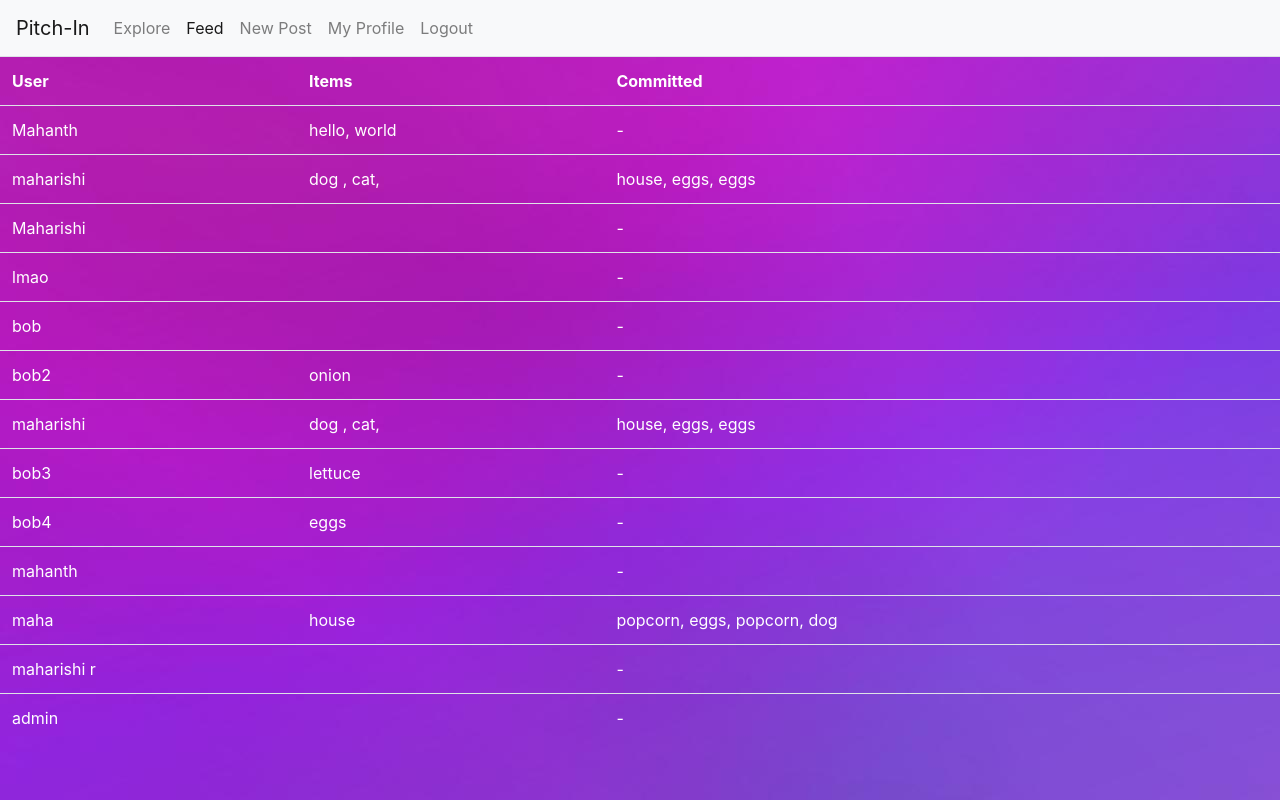
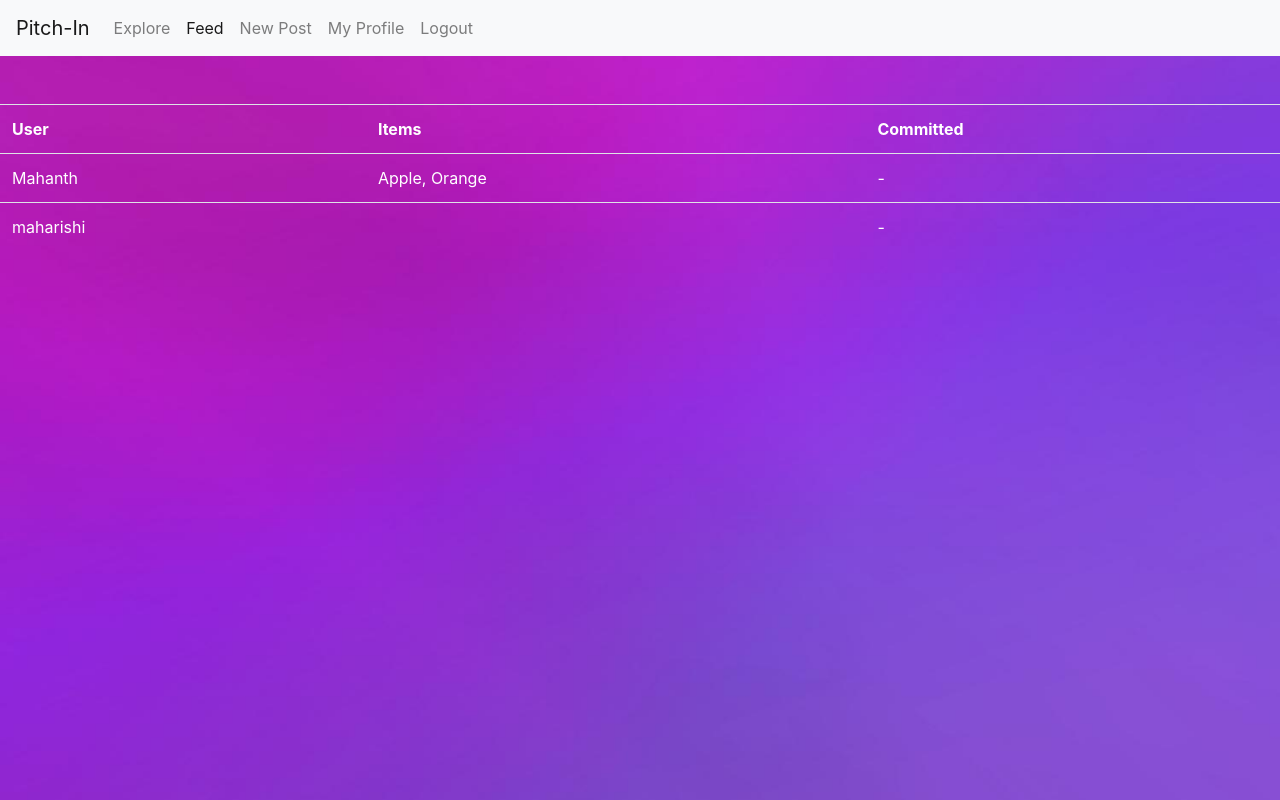
Before and after one commit to maharishi2019/pitch-in-master, a Flask app: page /feed in a window 1280 px wide. Run offline with Flask 2, Linux system fonts and the light colour scheme; some libraries are stand-ins or nearby versions.

Commit message:
enchancements

```diff
--- a/app.py
+++ b/app.py
@@ -39,7 +39,7 @@ def login():
         #validation for if user exists and if the password matches or not
         if(len(User.query.filter_by(username=username).all()) > 0):
             if(User.query.filter_by(username=username).first().password == password):
-                session.permenant = True
+                session.permanent = True
                 session["user"] = username
                 session["logged_in"] = True
                 return redirect(url_for("index"))
@@ -68,7 +68,7 @@ def registration():
             db.session.add(new_user)
             db.session.commit()
 
-            session.permenant = True
+            session.permanent = True
             session["user"] = username
             session["logged_in"] = True
 
--- a/entries.json
+++ b/entries.json
@@ -1 +1 @@
-{"entries": [{"name": "Mahanth", "checklist": ["hello", "world"], "committed": []}, {"name": "maharishi", "checklist": ["dog ", "cat", ""], "committed": ["house", "eggs", "eggs"]}, {"name": "Maharishi", "checklist": [], "committed": []}, {"name": "lmao", "checklist": [], "committed": []}, {"name": "bob", "checklist": [], "committed": []}, {"name": "bob2", "checklist": ["onion"], "committed": []}, {"name": "maharishi", "checklist": ["dog ", "cat", ""], "committed": ["house", "eggs", "eggs"]}, {"name": "bob3", "checklist": ["lettuce"], "committed": []}, {"name": "bob4", "checklist": ["eggs"], "committed": []}, {"name": "mahanth", "checklist": [], "committed": []}, {"name": "maha", "checklist": ["house"], "committed": ["popcorn", "eggs", "popcorn", "dog"]}, {"name": "maharishi r", "checklist": [], "committed": []}, {"name": "admin", "checklist": [], "committed": []}]}
+{"entries": [{"name": "Mahanth", "checklist": ["Apple", "Orange"], "committed": []}, {"name": "maharishi", "checklist": [], "committed": []}]}
--- a/static/main.css
+++ b/static/main.css
@@ -20,6 +20,12 @@
 }
 body {
     background-image: url(images/purple_background.jpg);
+    background-repeat: no-repeat;
+    background-size: cover;
+}
+
+navbar navbar-expand-lg navbar-light bg-light {
+    padding: 15px
 }
 
 .not-logged-in-content {
--- a/templates/explore.html
+++ b/templates/explore.html
@@ -24,9 +24,9 @@
     {% for i in items %}
     <div class="row" style="padding: 15px;">
         <div class="card" style="width:400px">
-            <div class="card-body">
+            <div class="card-body" style="text-align: center;">
                 <h4 class="card-title">{{ i }}</h4>
-                <a href="{{ url_for('commited', item=i)}}">Commit</a>
+                <a href="{{ url_for('commited', item=i)}}"> Commit</a>
             </div>
         </div>
     </div>
--- a/templates/feed.html
+++ b/templates/feed.html
@@ -28,7 +28,7 @@
             <th>Items</th>
             <th>Committed</th>
         </tr>
-
+        <br><br>
         {% for x in range(leng): %}
             <tr>
                 <td>{{ usernames[x] }}</td>
--- a/templates/index.html
+++ b/templates/index.html
@@ -65,7 +65,7 @@
         <div class="not-logged-in-content">
             <section class="team-section text-center my-5">
                 <h2 class="h1-responsive font-weight-bold my-5">Our amazing team</h2>
-                <p class="grey-text w-responsive mx-auto mb-5">Each invidual of our team has come together to build an application
+                <p class="grey-text w-responsive mx-auto mb-5">Each individual of our team has come together to build an application
                     that will help people at a significant level.
                 </p>
                 <div class="row text-center">
--- a/templates/login.html
+++ b/templates/login.html
@@ -36,6 +36,7 @@
                 {% endif %}
             {% endwith %}
         </form>
+        <br>
         <a href="{{ url_for('registration') }}">Don't have an account?</a>
     </div>
 {% endblock %}
--- a/templates/new_post.html
+++ b/templates/new_post.html
@@ -34,7 +34,7 @@
     <div class="form-div bg-light" style="padding-left: 15px; padding-top: 15px;">
         <form action="#" method="POST">
             <h3>New Post</h3><br>
-            <textarea name="checklist" class="form-control" style="width: 300px;"></textarea>
+            <textarea name="checklist" class="form-control" style="width: 325px; height: 175px;"></textarea>
             <br>
             <button type="submit" class="btn btn-primary">Publish</button>
         </form>
```
Also changed, not shown: db.sqlite3.
